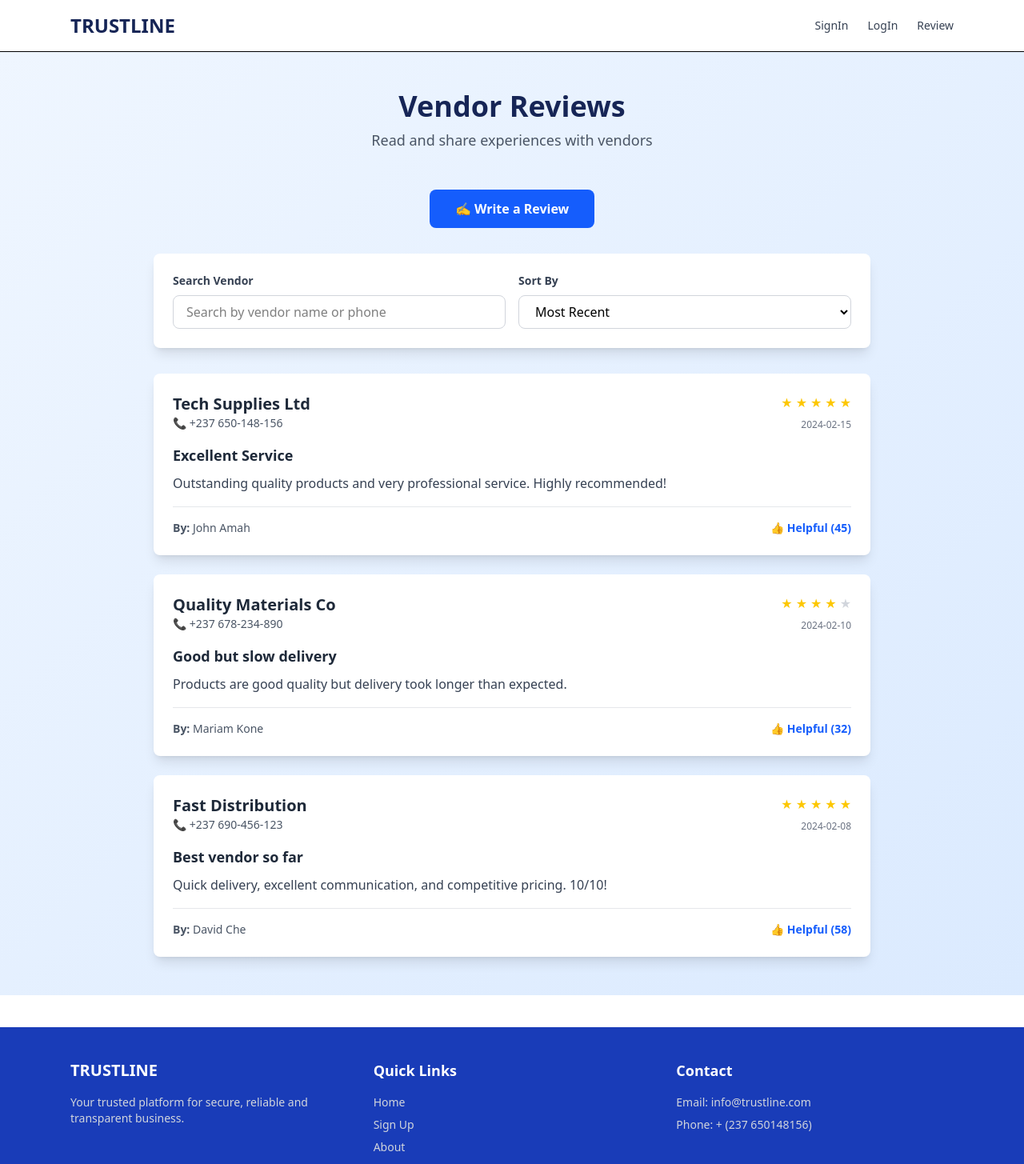
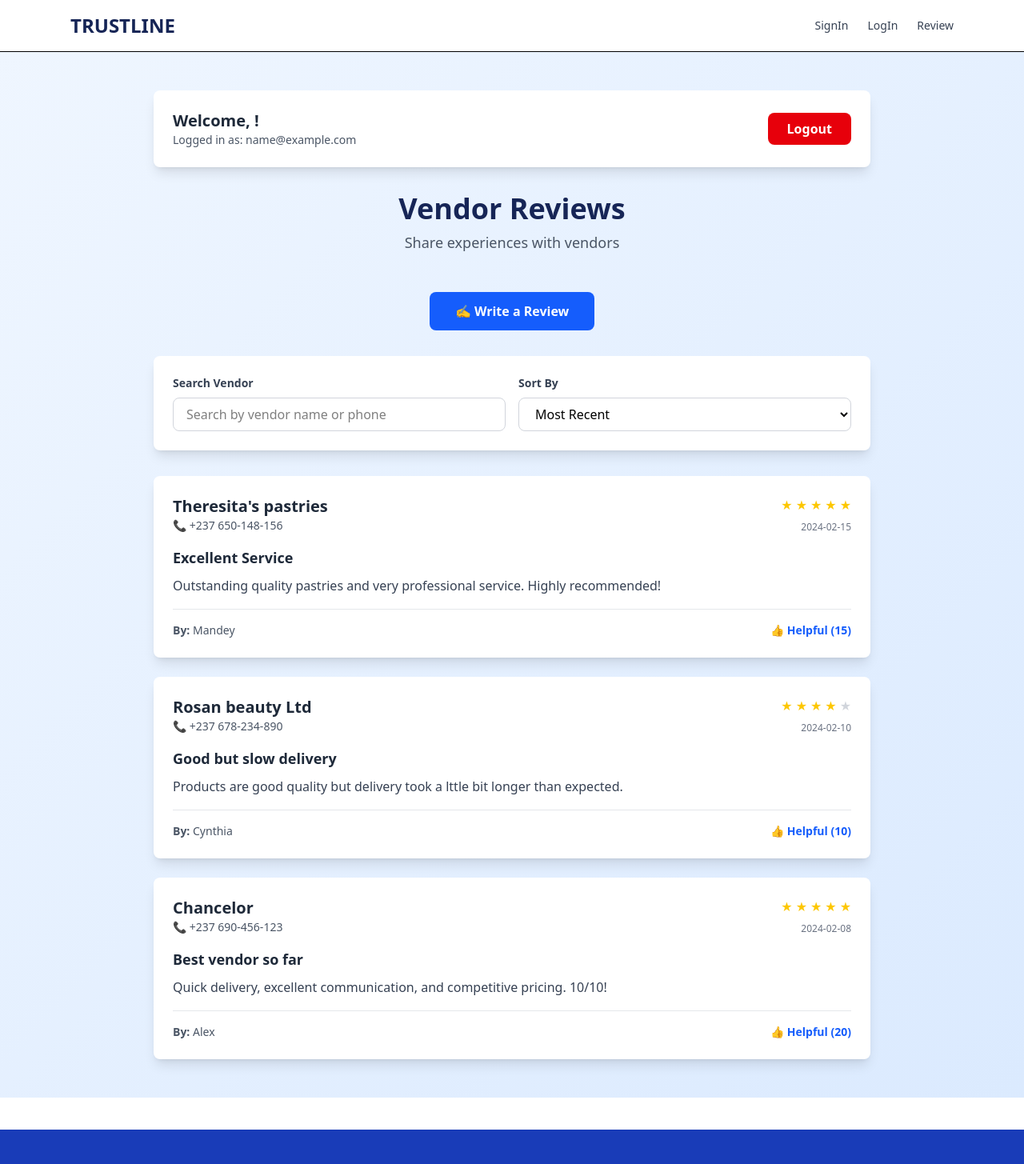
Before and after one commit to CynthiaFlorenceMuluh/RRN-Project, a React (Vite) app in the folder RRN/: page /review in a window 1280 px wide. Shown: the top 1455 px of the page at 80% size. Built offline with nearby package versions, Linux system fonts and the light colour scheme; sample sign-in values are in the browser's storage.

Commit message:
updating my site

```diff
--- a/RRN/src/App.jsx
+++ b/RRN/src/App.jsx
@@ -7,21 +7,24 @@ import Footer from './assets/Component/Footer.jsx'
 import Review from './Pages/Review.jsx'
 import Login from './Pages/login.jsx'
 import About from './Pages/About.jsx'
+import { AuthProvider } from './context/AuthContext.jsx'
+import { PrivateRoute } from './components/PrivateRoute.jsx'
+
 function App() {
   return (
+    <AuthProvider>
       <div>
         <Navbar/>
         <Routes>
           <Route path='/' element={<Homepage/>} />
           <Route path='/Signin' element={<Signin/>} />
           <Route path='/login' element={<Login/>}/>
-      <Route path='/review' element={<Review/>}/>
+          <Route path='/review' element={<PrivateRoute element={<Review/>}/>}/>
           <Route path='/About' element={<About/>}/>
-
         </Routes>
         <Footer/>
-
       </div>
+    </AuthProvider>
   )
 }
 
--- a/RRN/src/Pages/Review.jsx
+++ b/RRN/src/Pages/Review.jsx
@@ -1,41 +1,87 @@
 import { useState } from "react";
+import { useAuth } from "../context/AuthContext";
 
 export default function Review() {
-    const [reviews, setReviews] = useState([
+    const { user, logout } = useAuth();
+    const [reviews, setReviews] = useState(() => {
+        const savedReviews = localStorage.getItem('reviews');
+        if (savedReviews) {
+            try {
+                return JSON.parse(savedReviews);
+            } catch {
+                return [
                     {
                         id: 1,
-            vendor: "Tech Supplies Ltd",
+                        vendor: "Theresita's pastries",
                         phone: "+237 650-148-156",
-            reviewer: "John Amah",
+                        reviewer: "Mandey",
                         rating: 5,
                         date: "2024-02-15",
                         title: "Excellent Service",
-            comment: "Outstanding quality products and very professional service. Highly recommended!",
-            helpful: 45
+                        comment: "Outstanding quality pastries and very professional service. Highly recommended!",
+                        helpful: 15
                     },
                     {
                         id: 2,
-            vendor: "Quality Materials Co",
+                        vendor: "Rosan beauty Ltd",
                         phone: "+237 678-234-890",
-            reviewer: "Mariam Kone",
+                        reviewer: "Cynthia",
                         rating: 4,
                         date: "2024-02-10",
                         title: "Good but slow delivery",
-            comment: "Products are good quality but delivery took longer than expected.",
-            helpful: 32
+                        comment: "Products are good quality but delivery took a lttle bit longer than expected.",
+                        helpful: 10
                     },
                     {
                         id: 3,
-            vendor: "Fast Distribution",
+                        vendor: "Chancelor",
                         phone: "+237 690-456-123",
-            reviewer: "David Che",
+                        reviewer: "Alex",
                         rating: 5,
                         date: "2024-02-08",
                         title: "Best vendor so far",
                         comment: "Quick delivery, excellent communication, and competitive pricing. 10/10!",
-            helpful: 58
+                        helpful: 20
                     }
-    ]);
+                ];
+            }
+        }
+        return [
+            {
+                id: 1,
+                vendor: "Theresita's pastries",
+                phone: "+237 650-148-156",
+                reviewer: "Mandey",
+                rating: 5,
+                date: "2024-02-15",
+                title: "Excellent Service",
+                comment: "Outstanding quality pastries and very professional service. Highly recommended!",
+                helpful: 15
+            },
+            {
+                id: 2,
+                vendor: "Rosan beauty Ltd",
+                phone: "+237 678-234-890",
+                reviewer: "Cynthia",
+                rating: 4,
+                date: "2024-02-10",
+                title: "Good but slow delivery",
+                comment: "Products are good quality but delivery took a lttle bit longer than expected.",
+                helpful: 10
+            },
+            {
+                id: 3,
+                vendor: "Chancelor",
+                phone: "+237 690-456-123",
+                reviewer: "Alex",
+                rating: 5,
+                date: "2024-02-08",
+                title: "Best vendor so far",
+                comment: "Quick delivery, excellent communication, and competitive pricing. 10/10!",
+                helpful: 20
+            }
+        ];
+    });
 
     const [formData, setFormData] = useState({
         vendor: "",
@@ -106,7 +152,7 @@ export default function Review() {
                 id: reviews.length + 1,
                 vendor: formData.vendor,
                 phone: formData.phone,
-                reviewer: "You",
+                reviewer: user.fullName,
                 rating: formData.rating,
                 date: new Date().toISOString().split('T')[0],
                 title: formData.title,
@@ -114,11 +160,14 @@ export default function Review() {
                 helpful: 0
             };
 
-            setReviews([newReview, ...reviews]);
-            setFilteredReviews([newReview, ...reviews]);
+            const updatedReviews = [newReview, ...reviews];
+            setReviews(updatedReviews);
+            setFilteredReviews(updatedReviews);
+            localStorage.setItem('reviews', JSON.stringify(updatedReviews));
             setFormData({ vendor: "", phone: "", rating: 5, title: "", comment: "" });
             setShowForm(false);
             setIsSubmitting(false);
+            alert("Review submitted successfully!");
         }, 1000);
     };
 
@@ -137,10 +186,27 @@ export default function Review() {
     return (
         <div className="min-h-screen bg-linear-to-br from-blue-50 to-blue-100 py-12 px-4">
             <div className="max-w-4xl mx-auto">
+                {/* User Profile Header */}
+                <div className="mb-8 flex justify-between items-center bg-white rounded-lg shadow-lg p-6">
+                    <div>
+                        <h2 className="text-xl font-bold text-gray-800">Welcome, {user.fullName}!</h2>
+                        <p className="text-gray-600 text-sm">Logged in as: {user.email}</p>
+                    </div>
+                    <button
+                        onClick={() => {
+                            logout();
+                            window.location.href = "/login";
+                        }}
+                        className="bg-red-600 text-white font-semibold px-6 py-2 rounded-lg hover:bg-red-700 transition"
+                    >
+                        Logout
+                    </button>
+                </div>
+
                 {/* Header */}
                 <div className="text-center mb-12">
                     <h1 className="text-4xl font-bold text-blue-950 mb-2">Vendor Reviews</h1>
-                    <p className="text-gray-600 text-lg">Read and share experiences with vendors</p>
+                    <p className="text-gray-600 text-lg">Share experiences with vendors</p>
                 </div>
 
                 {/* Write Review Button */}
--- a/RRN/src/Pages/login.jsx
+++ b/RRN/src/Pages/login.jsx
@@ -1,5 +1,6 @@
 import { useState } from "react";
-import { Link } from "react-router-dom";
+import { Link, useNavigate } from "react-router-dom";
+import { useAuth } from "../context/AuthContext";
 
 export default function Login() {
     const [email, setEmail] = useState("");
@@ -8,6 +9,8 @@ export default function Login() {
     const [errors, setErrors] = useState({});
     const [isLoading, setIsLoading] = useState(false);
     const [loginSuccess, setLoginSuccess] = useState(false);
+    const { login } = useAuth();
+    const navigate = useNavigate();
 
     const validateForm = () => {
         const newErrors = {};
@@ -39,6 +42,9 @@ export default function Login() {
 
         // Simulate API call
         setTimeout(() => {
+            const isAuthenticated = login(email, password);
+
+            if (isAuthenticated) {
                 setIsLoading(false);
                 setLoginSuccess(true);
                 setEmail("");
@@ -46,8 +52,12 @@ export default function Login() {
 
                 // Redirect after 2 seconds
                 setTimeout(() => {
-                window.location.href = "/";
+                    navigate("/review");
                 }, 2000);
+            } else {
+                setIsLoading(false);
+                setErrors({ submit: "Invalid email or password. Please check your credentials or sign up." });
+            }
         }, 1500);
     };
 
@@ -68,6 +78,13 @@ export default function Login() {
                         <div className="mb-6 p-4 bg-green-50 border border-green-500 rounded-lg text-green-700 text-center">
                             <p className="font-semibold">✓ Login Successful!</p>
                             <p className="text-sm mt-1">Redirecting...</p>
+                        </div>
+                    )}
+
+                    {errors.submit && (
+                        <div className="mb-6 p-4 bg-red-50 border border-red-500 rounded-lg text-red-700 text-center">
+                            <p className="font-semibold">✕ Login Failed</p>
+                            <p className="text-sm mt-1">{errors.submit}</p>
                         </div>
                     )}
 
--- /dev/null
+++ b/RRN/src/components/PrivateRoute.jsx
@@ -0,0 +1,19 @@
+import { useAuth } from '../context/AuthContext';
+import { Navigate } from 'react-router-dom';
+
+export const PrivateRoute = ({ element }) => {
+    const { user, isLoading } = useAuth();
+
+    if (isLoading) {
+        return (
+            <div className="min-h-screen flex items-center justify-center">
+                <div className="text-center">
+                    <div className="animate-spin text-4xl">⚙</div>
+                    <p className="text-gray-600 mt-2">Loading...</p>
+                </div>
+            </div>
+        );
+    }
+
+    return user ? element : <Navigate to="/login" replace />;
+};
--- /dev/null
+++ b/RRN/src/context/AuthContext.jsx
@@ -0,0 +1,78 @@
+import { createContext, useState, useContext, useEffect } from 'react';
+
+const AuthContext = createContext();
+
+export const AuthProvider = ({ children }) => {
+    const [user, setUser] = useState(null);
+    const [isLoading, setIsLoading] = useState(true);
+
+    // Check if user is already logged in on app load
+    useEffect(() => {
+        const storedUser = localStorage.getItem('user');
+        if (storedUser) {
+            try {
+                setUser(JSON.parse(storedUser));
+            } catch (error) {
+                localStorage.removeItem('user');
+            }
+        }
+        setIsLoading(false);
+    }, []);
+
+    const login = (email, password) => {
+        // Check against registered users in localStorage
+        const registeredUsers = JSON.parse(localStorage.getItem('registeredUsers') || '[]');
+        const foundUser = registeredUsers.find(u => u.email === email && u.password === password);
+
+        if (foundUser) {
+            const userData = {
+                id: foundUser.id,
+                email: foundUser.email,
+                fullName: foundUser.fullName,
+                phone: foundUser.phone,
+                businessType: foundUser.businessType
+            };
+            setUser(userData);
+            localStorage.setItem('user', JSON.stringify(userData));
+            return true;
+        }
+        return false;
+    };
+
+    const signup = (userData) => {
+        const registeredUsers = JSON.parse(localStorage.getItem('registeredUsers') || '[]');
+
+        // Check if email already exists
+        if (registeredUsers.some(u => u.email === userData.email)) {
+            return false;
+        }
+
+        const newUser = {
+            id: Date.now().toString(),
+            ...userData
+        };
+
+        registeredUsers.push(newUser);
+        localStorage.setItem('registeredUsers', JSON.stringify(registeredUsers));
+        return true;
+    };
+
+    const logout = () => {
+        setUser(null);
+        localStorage.removeItem('user');
+    };
+
+    return (
+        <AuthContext.Provider value={{ user, isLoading, login, signup, logout }}>
+            {children}
+        </AuthContext.Provider>
+    );
+};
+
+export const useAuth = () => {
+    const context = useContext(AuthContext);
+    if (!context) {
+        throw new Error('useAuth must be used within an AuthProvider');
+    }
+    return context;
+};
```
Also changed, not shown: RRN/src/Pages/Signin.jsx (+26 -3 lines). Lines whose indentation alone changed are shown as unchanged.
